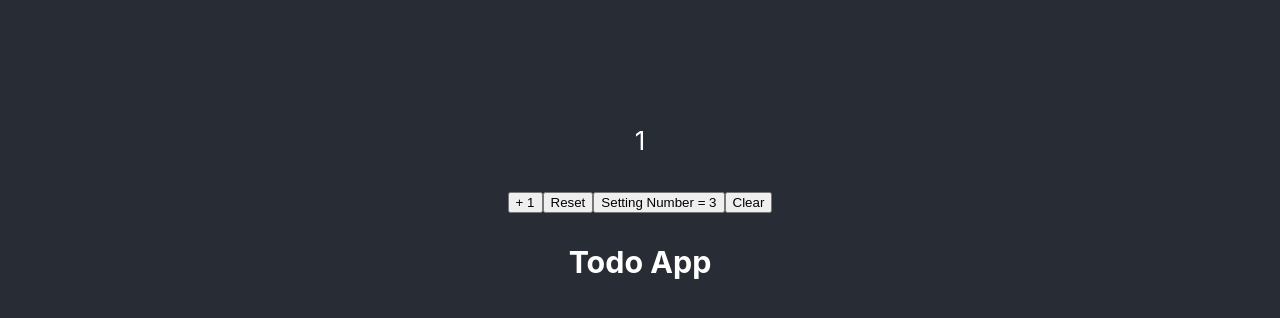
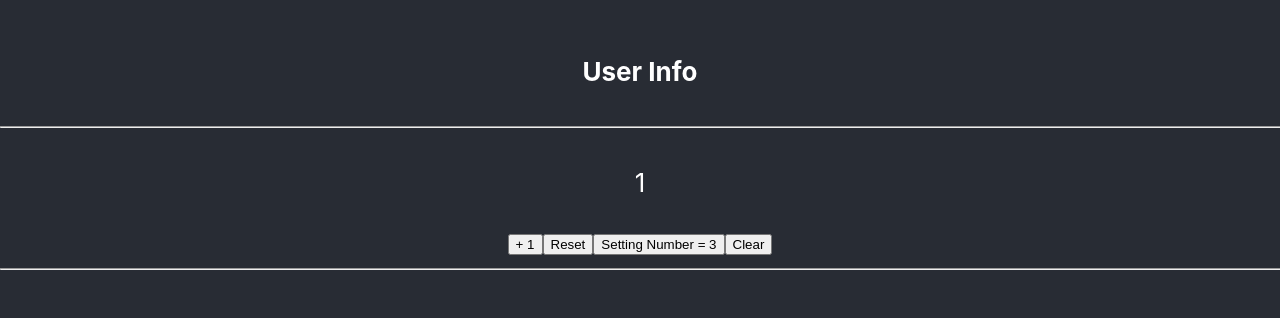
Before and after one commit to alliejj99/React-Zustand, a React (Create React App) app: page / in a window 1280 px wide. Shown: the part 154-472 px from the top of the page. Built offline with nearby package versions, Linux system fonts and the light colour scheme; no server answers.

Commit message:
async 요청 보내기

```diff
--- a/src/App.js
+++ b/src/App.js
@@ -1,12 +1,29 @@
 import Counter from "./components/Counter";
 import "./App.css";
 import TodoList from "./components/TodoList";
+import { useUserStore } from "./store/useUserStore";
+import { useEffect } from "react";
 
 function App() {
+  const { fetch, user } = useUserStore();
+  console.log("user", user);
+
+  useEffect(() => {
+    fetch(1);
+  }, [fetch]);
+
   return (
     <div className="App">
       <header className="App-header">
+        <p>
+          <strong>User Info</strong>
+          <br />
+          {user.name}
+          {user.phone}
+        </p>
+        <hr width="100%" />
         <Counter />
+        <hr width="100%" />
         <TodoList />
       </header>
     </div>
--- a/src/components/TodoList.js
+++ b/src/components/TodoList.js
@@ -31,7 +31,7 @@ const TodoList = () => {
 
       <ul>
         {todos.map((todo) => (
-          <li key={todo.id}>
+          <li key={todo.id === null ? 0 : todo.id}>
             <span
               className={`${
                 todo.isCompleted ? "todo_list" : "todo_list defult"
--- /dev/null
+++ b/src/store/useUserStore.js
@@ -0,0 +1,10 @@
+import { create } from "zustand";
+
+export const useUserStore = create((set) => ({
+  user: {},
+  fetch: async (id) => {
+    const path = `https://jsonplaceholder.typicode.com/users/${id}`;
+    const response = await fetch(path);
+    set({ user: await response.json() });
+  },
+}));
```
